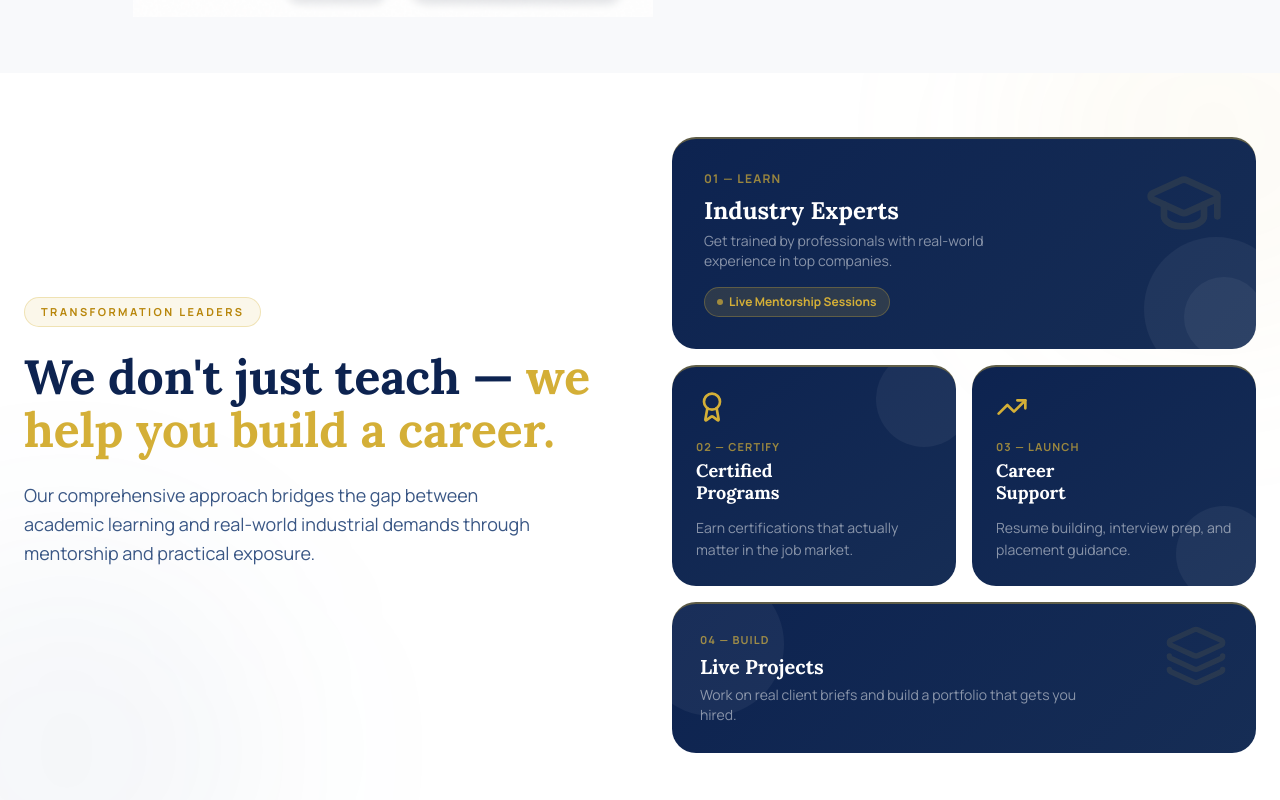
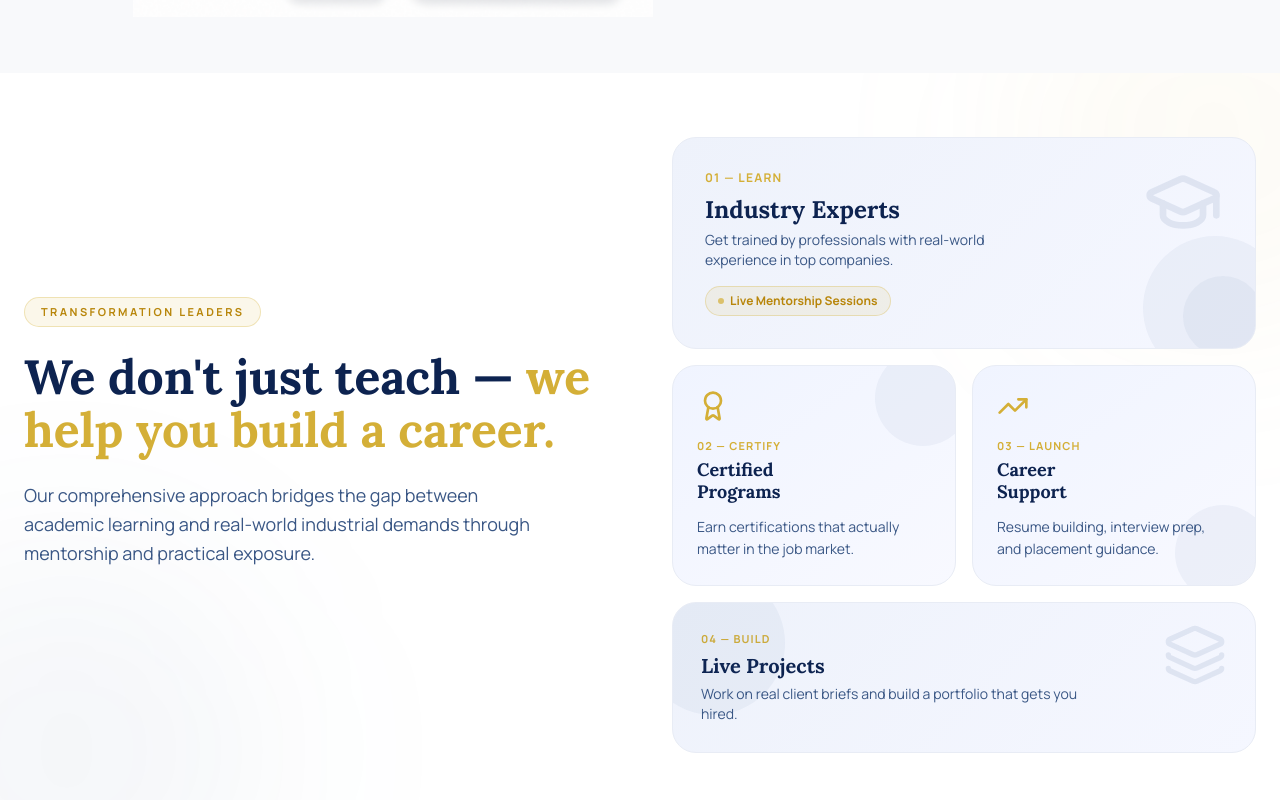
Before and after one commit to DSUCS0018/arambha_final, a React (Vite) app: page /services in a window 1280 px wide. Shown: the part 620-1420 px from the top of the page. Built offline with nearby package versions, Linux system fonts and the light colour scheme.

Commit message:
chnages-4

```diff
--- a/src/pages/Services.tsx
+++ b/src/pages/Services.tsx
@@ -112,27 +112,27 @@ export default function Services() {
             {/* Right — Bento Feature Grid */}
             <div className="lg:w-1/2 grid grid-cols-2 gap-4 auto-rows-auto">
 
-              {/* Card 1 — Wide top card: Industry Experts */}
+              {/* Card 1 — Wide top: Industry Experts */}
               <motion.div
                 initial={{ opacity: 0, y: 24 }}
                 whileInView={{ opacity: 1, y: 0 }}
                 viewport={{ once: true }}
                 transition={{ delay: 0 }}
                 whileHover={{ scale: 1.02 }}
-                className="col-span-2 relative overflow-hidden rounded-3xl p-8 cursor-default group border-t-2 border-[#D4AF37]/40"
-                style={{ background: "linear-gradient(135deg, #0d2350 0%, #162d55 100%)", minHeight: 160 }}
+                className="col-span-2 relative overflow-hidden rounded-3xl p-8 cursor-default group border border-[#E8ECF5] hover:shadow-lg transition-all"
+                style={{ background: "linear-gradient(135deg, #EEF2FB 0%, #F5F7FF 100%)", minHeight: 160 }}
               >
-                <div className="absolute -right-8 -bottom-8 w-36 h-36 rounded-full bg-white/5" />
-                <div className="absolute -right-2 -bottom-2 w-20 h-20 rounded-full bg-white/5" />
+                <div className="absolute -right-8 -bottom-8 w-36 h-36 rounded-full bg-[#2C4D8A]/5" />
+                <div className="absolute -right-2 -bottom-2 w-20 h-20 rounded-full bg-[#2C4D8A]/5" />
                 <div className="absolute top-6 right-8 opacity-10 group-hover:opacity-20 transition-opacity">
-                  <GraduationCap className="w-20 h-20 text-[#D4AF37]" />
+                  <GraduationCap className="w-20 h-20 text-[#2C4D8A]" />
                 </div>
-                <p className="text-[#D4AF37]/70 text-xs font-bold uppercase tracking-widest mb-2">01 — Learn</p>
-                <h3 className="text-2xl font-extrabold text-white mb-1" style={{ fontFamily: "'Lora', serif" }}>
+                <p className="text-[#D4AF37] text-xs font-bold uppercase tracking-widest mb-2">01 — Learn</p>
+                <h3 className="text-2xl font-extrabold text-[#0d2350] mb-1" style={{ fontFamily: "'Lora', serif" }}>
                   Industry Experts
                 </h3>
-                <p className="text-white/50 text-sm max-w-xs">Get trained by professionals with real-world experience in top companies.</p>
-                <div className="mt-4 inline-flex items-center gap-1.5 bg-[#D4AF37]/15 border border-[#D4AF37]/30 text-[#D4AF37] text-xs font-bold px-3 py-1.5 rounded-full">
+                <p className="text-[#3A5785] text-sm max-w-xs">Get trained by professionals with real-world experience in top companies.</p>
+                <div className="mt-4 inline-flex items-center gap-1.5 bg-[#D4AF37]/10 border border-[#D4AF37]/30 text-[#B8860B] text-xs font-bold px-3 py-1.5 rounded-full">
                   <span className="w-1.5 h-1.5 bg-[#D4AF37] rounded-full animate-pulse" />
                   Live Mentorship Sessions
                 </div>
@@ -145,16 +145,16 @@ export default function Services() {
                 viewport={{ once: true }}
                 transition={{ delay: 0.1 }}
                 whileHover={{ scale: 1.03 }}
-                className="col-span-1 relative overflow-hidden rounded-3xl p-6 cursor-default group border-t-2 border-[#D4AF37]/40"
-                style={{ background: "linear-gradient(145deg, #0d2350 0%, #162d55 100%)", minHeight: 180 }}
+                className="col-span-1 relative overflow-hidden rounded-3xl p-6 cursor-default group border border-[#E8ECF5] hover:shadow-lg transition-all"
+                style={{ background: "linear-gradient(145deg, #F0F4FF 0%, #F8F9FF 100%)", minHeight: 180 }}
               >
-                <div className="absolute -top-4 -right-4 w-24 h-24 rounded-full bg-white/5" />
+                <div className="absolute -top-4 -right-4 w-24 h-24 rounded-full bg-[#2C4D8A]/5" />
                 <Award className="w-8 h-8 text-[#D4AF37] mb-4 group-hover:scale-110 transition-transform" />
-                <p className="text-[#D4AF37]/70 text-[11px] font-bold uppercase tracking-widest mb-1">02 — Certify</p>
-                <h3 className="text-lg font-extrabold text-white leading-tight" style={{ fontFamily: "'Lora', serif" }}>
+                <p className="text-[#D4AF37] text-[11px] font-bold uppercase tracking-widest mb-1">02 — Certify</p>
+                <h3 className="text-lg font-extrabold text-[#0d2350] leading-tight" style={{ fontFamily: "'Lora', serif" }}>
                   Certified<br />Programs
                 </h3>
-                <p className="text-white/50 text-sm mt-3 leading-relaxed">Earn certifications that actually matter in the job market.</p>
+                <p className="text-[#3A5785] text-sm mt-3 leading-relaxed">Earn certifications that actually matter in the job market.</p>
               </motion.div>
 
               {/* Card 3 — Career Support */}
@@ -164,38 +164,39 @@ export default function Services() {
                 viewport={{ once: true }}
                 transition={{ delay: 0.2 }}
                 whileHover={{ scale: 1.03 }}
-                className="col-span-1 relative overflow-hidden rounded-3xl p-6 cursor-default group border-t-2 border-[#D4AF37]/40"
-                style={{ background: "linear-gradient(145deg, #0d2350 0%, #162d55 100%)", minHeight: 180 }}
+                className="col-span-1 relative overflow-hidden rounded-3xl p-6 cursor-default group border border-[#E8ECF5] hover:shadow-lg transition-all"
+                style={{ background: "linear-gradient(145deg, #F0F4FF 0%, #F8F9FF 100%)", minHeight: 180 }}
               >
-                <div className="absolute -bottom-4 -right-4 w-24 h-24 rounded-full bg-white/5" />
+                <div className="absolute -bottom-4 -right-4 w-24 h-24 rounded-full bg-[#2C4D8A]/5" />
                 <TrendingUp className="w-8 h-8 text-[#D4AF37] mb-4 group-hover:scale-110 transition-transform" />
-                <p className="text-[#D4AF37]/70 text-[11px] font-bold uppercase tracking-widest mb-1">03 — Launch</p>
-                <h3 className="text-lg font-extrabold text-white leading-tight" style={{ fontFamily: "'Lora', serif" }}>
+                <p className="text-[#D4AF37] text-[11px] font-bold uppercase tracking-widest mb-1">03 — Launch</p>
+                <h3 className="text-lg font-extrabold text-[#0d2350] leading-tight" style={{ fontFamily: "'Lora', serif" }}>
                   Career<br />Support
                 </h3>
-                <p className="text-white/50 text-sm mt-3 leading-relaxed">Resume building, interview prep, and placement guidance.</p>
+                <p className="text-[#3A5785] text-sm mt-3 leading-relaxed">Resume building, interview prep, and placement guidance.</p>
               </motion.div>
 
-              {/* Card 4 — Wide bottom card: Live Projects */}
+              {/* Card 4 — Wide bottom: Live Projects */}
               <motion.div
                 initial={{ opacity: 0, y: 24 }}
                 whileInView={{ opacity: 1, y: 0 }}
                 viewport={{ once: true }}
                 transition={{ delay: 0.3 }}
                 whileHover={{ scale: 1.02 }}
-                className="col-span-2 relative overflow-hidden rounded-3xl p-7 cursor-default group border-t-2 border-[#D4AF37]/40"
-                style={{ background: "linear-gradient(135deg, #0d2350 0%, #162d55 100%)", minHeight: 130 }}
+                className="col-span-2 relative overflow-hidden rounded-3xl p-7 cursor-default group border border-[#E8ECF5] hover:shadow-lg transition-all"
+                style={{ background: "linear-gradient(135deg, #EEF2FB 0%, #F5F7FF 100%)", minHeight: 130 }}
               >
-                <div className="absolute -left-8 -top-8 w-36 h-36 rounded-full bg-white/5" />
+                <div className="absolute -left-8 -top-8 w-36 h-36 rounded-full bg-[#2C4D8A]/5" />
                 <div className="absolute top-5 right-7 opacity-10 group-hover:opacity-20 transition-opacity">
-                  <Layers className="w-16 h-16 text-[#D4AF37]" />
+                  <Layers className="w-16 h-16 text-[#2C4D8A]" />
                 </div>
                 <div>
-                    <p className="text-[#D4AF37]/70 text-[11px] font-bold uppercase tracking-widest mb-1">04 — Build</p>
-                    <h3 className="text-xl font-extrabold text-white" style={{ fontFamily: "'Lora', serif" }}>Live Projects</h3>
-                    <p className="text-white/50 text-sm mt-1 max-w-sm">Work on real client briefs and build a portfolio that gets you hired.</p>
-                  </div>
+                  <p className="text-[#D4AF37] text-[11px] font-bold uppercase tracking-widest mb-1">04 — Build</p>
+                  <h3 className="text-xl font-extrabold text-[#0d2350]" style={{ fontFamily: "'Lora', serif" }}>Live Projects</h3>
+                  <p className="text-[#3A5785] text-sm mt-1 max-w-sm">Work on real client briefs and build a portfolio that gets you hired.</p>
+                </div>
               </motion.div>
+
 
             </div>
 
```
Also changed, not shown: src/pages/Home.tsx (+10 -12 lines).
